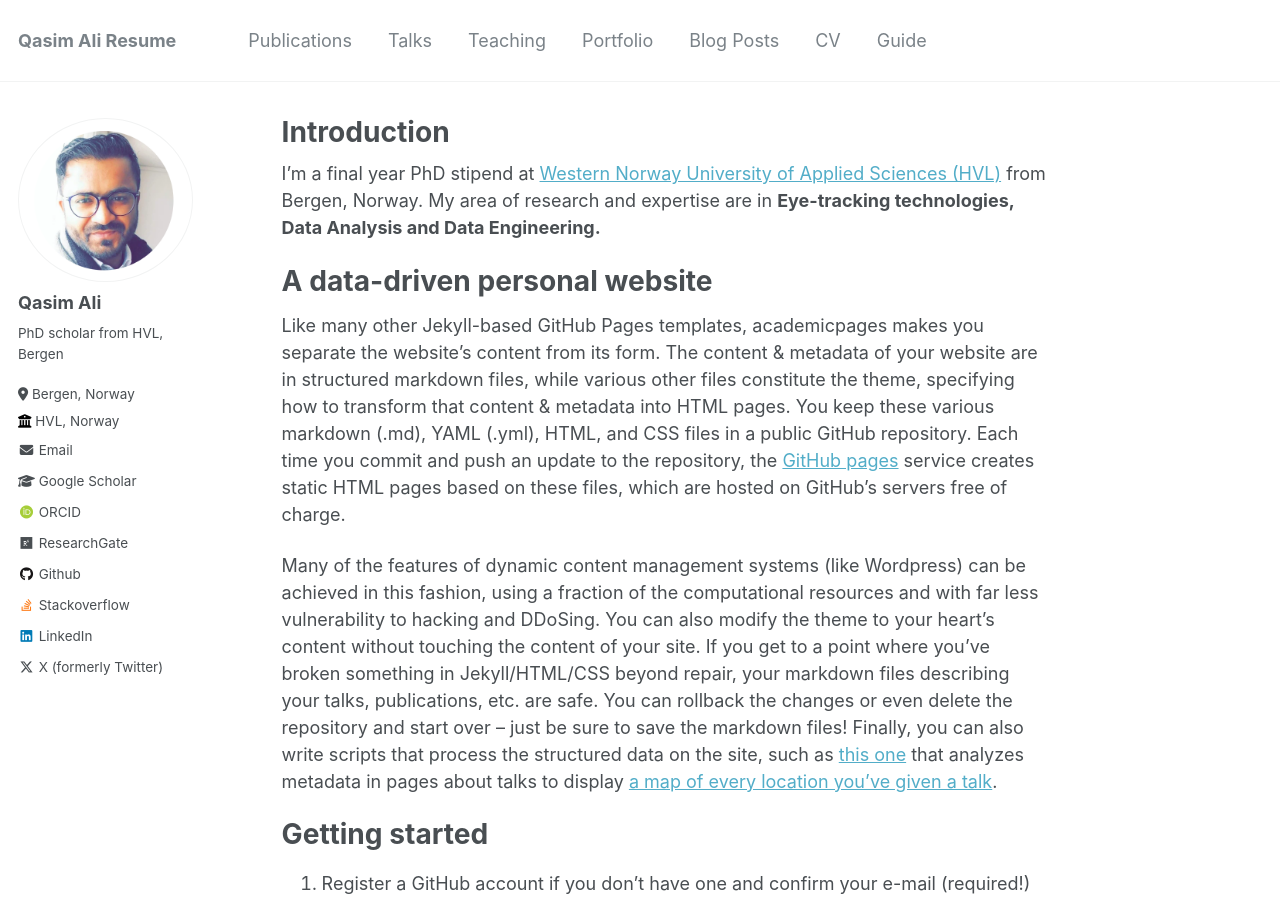
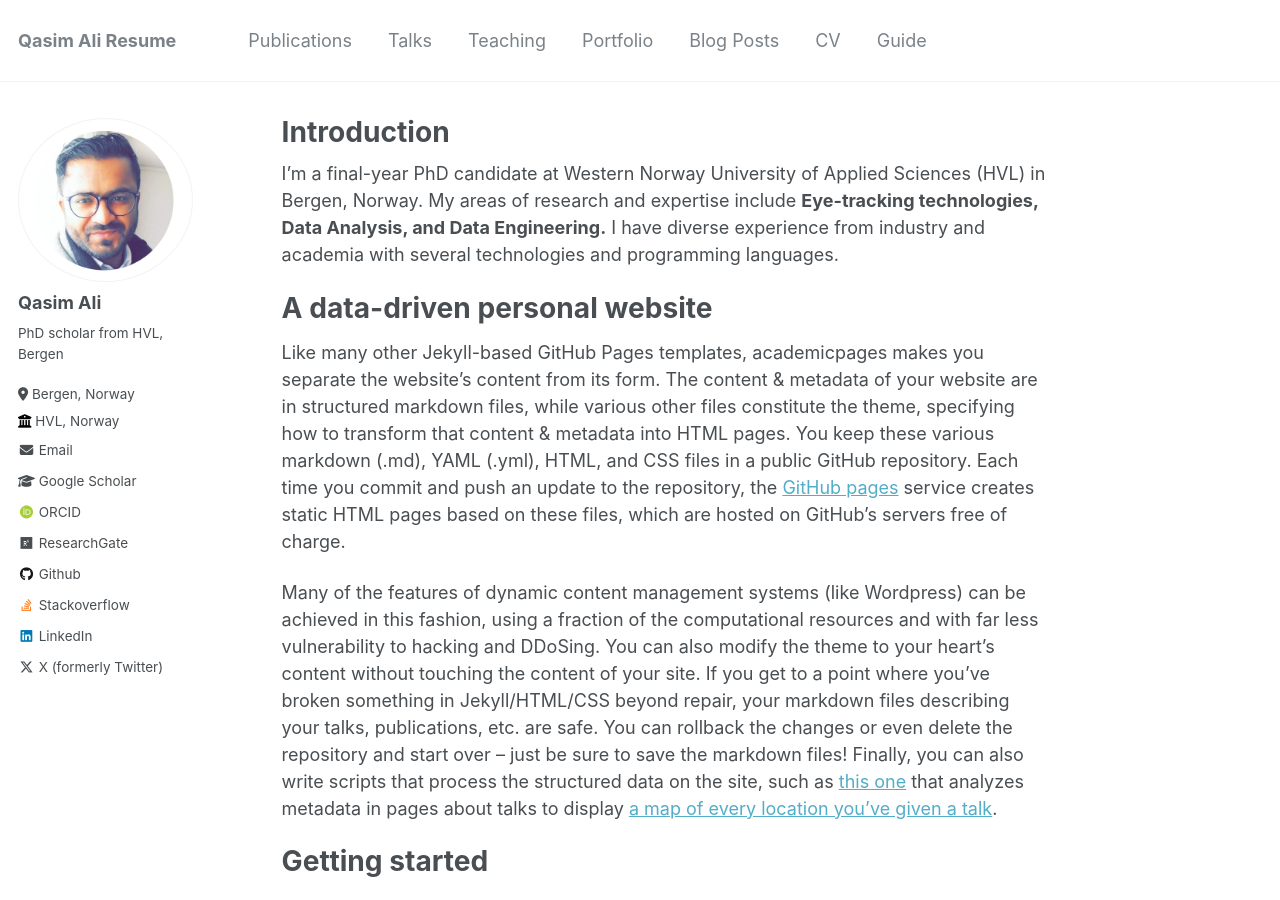
Before and after one commit to MalikQasimAli/MalikQasimAli.github.io, a Jekyll site: the page built from _pages/about.md, in a window 1280 px wide and 900 px high. Built offline with Jekyll 4.4.1, drawn with Linux system fonts in a browser that asks for light colours; some web fonts are replaced.

Commit message:
update bio

```diff
--- a/_pages/about.md
+++ b/_pages/about.md
@@ -7,7 +7,7 @@ redirect_from:
   - /about.html
 ---
 
-I'm a final year PhD stipend at [Western Norway University of Applied Sciences (HVL)](https://hvl.no/en/) from Bergen, Norway. My area of research and expertise are in  <b> Eye-tracking technologies, Data Analysis and Data Engineering.</b>
+I'm a final-year PhD candidate at Western Norway University of Applied Sciences (HVL) in Bergen, Norway. My areas of research and expertise include <b>Eye-tracking technologies, Data Analysis, and Data Engineering.</b> I have diverse experience from industry and academia with several technologies and programming languages.
 
 A data-driven personal website
 ======
```
